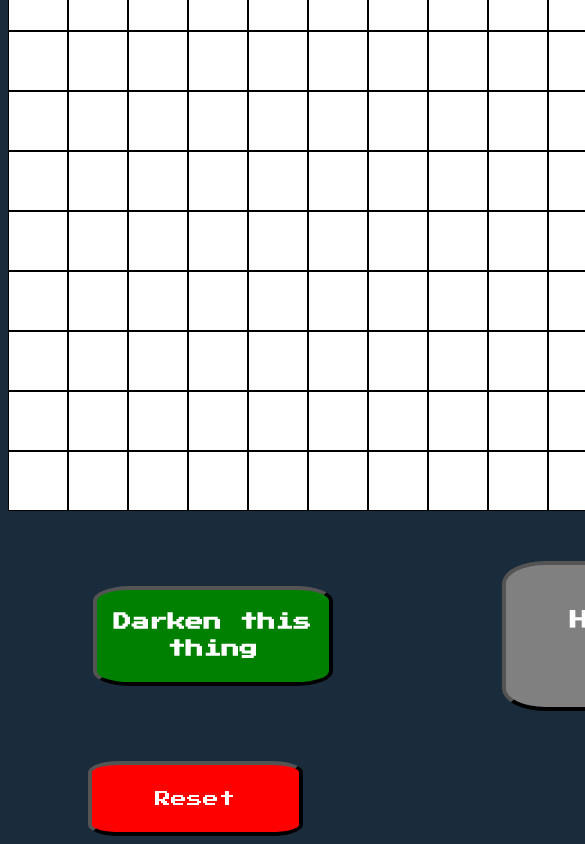
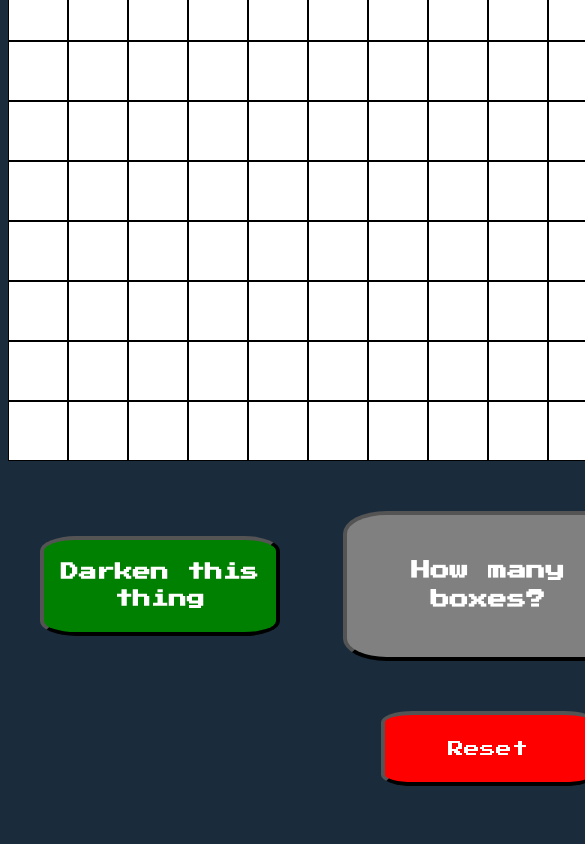
Before and after one commit to StevsCode/etch-a-sketch, a plain HTML site: page index.html in a window 390 px wide. Shown: the part 707-1551 px from the top of the page, 585 px wide, since content can reach past the window. After the commit the page ends 1501 px from the top, so only its background shows below. Drawn offline with Linux system fonts and the light colour scheme; a web font is replaced by a local one.

Commit message:
Make body width fixed for mobile compatibility

```diff
--- a/index.html
+++ b/index.html
@@ -2,7 +2,6 @@
 <html lang="en">
 <head>
     <meta charset="UTF-8">
-    <meta name="viewport" content="width=device-width, initial-scale=1.0">
     <title>Play game: Etch-a-Sketch</title>
     <link rel="stylesheet" href="style.css">
     <script src="script.js" defer></script>
--- a/style.css
+++ b/style.css
@@ -19,7 +19,7 @@
 }
 
 .buttons {
-    width: 1277px;
+    width: 960px;
     margin: 0 auto;
     display: flex;
     flex-direction: row;
@@ -73,6 +73,7 @@
 
 body {
     background-color: #1A2B3C;
+    width: 960px;
 }
 
 .text {
```
